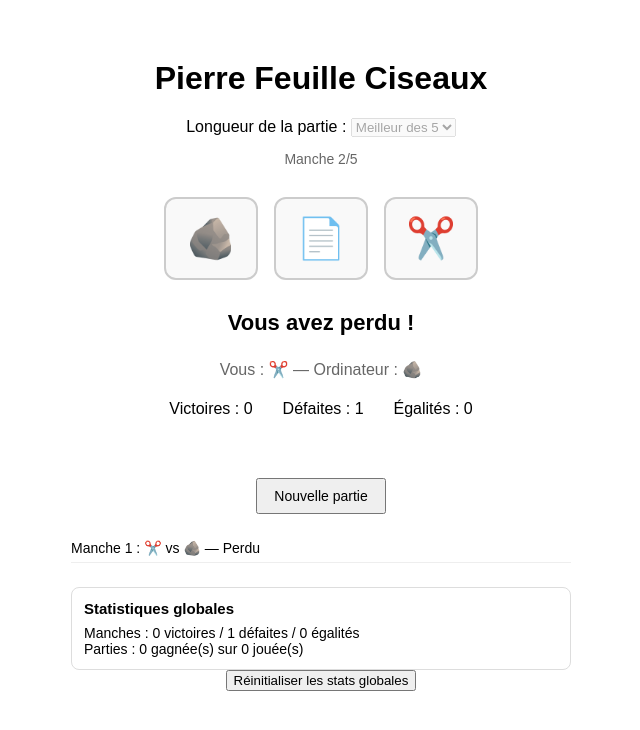
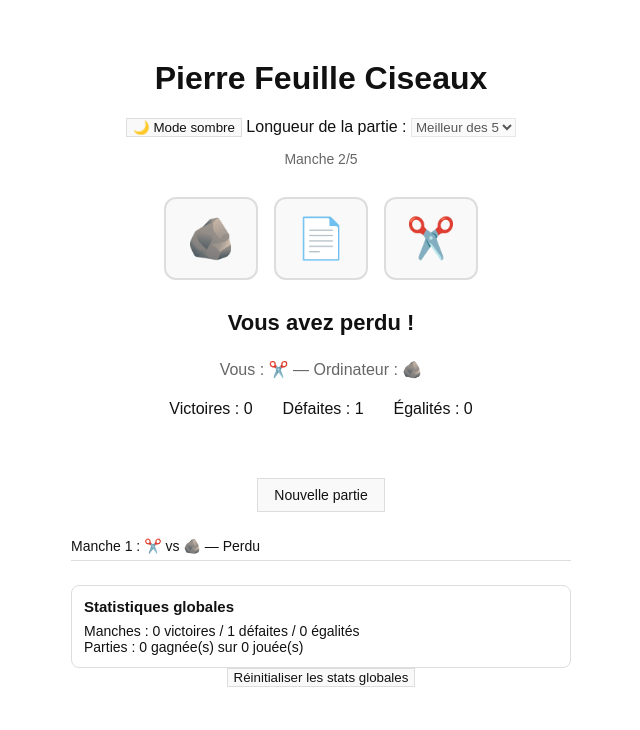
Before and after one commit to Mehdi-desgin/pierre-feuille-ciseaux, a plain HTML site: page index.html in a window 1280 px wide. Both pictures are taken after a click on the button "✂️". Shown: the whole page, without its empty margins (319-959 px from the left). Drawn offline with Linux system fonts and the light colour scheme.

Commit message:
Ajout du mode sombre

```diff
--- a/index.html
+++ b/index.html
@@ -5,11 +5,35 @@
   <meta name="viewport" content="width=device-width, initial-scale=1.0">
   <title>Pierre Feuille Ciseaux</title>
   <style>
+    :root {
+      --bg: #ffffff;
+      --text: #111111;
+      --border: #dddddd;
+      --button-bg: #f9f9f9;
+      --button-hover: #eeeeee;
+    }
+
+    [data-theme="dark"] {
+      --bg: #1e1e1e;
+      --text: #f0f0f0;
+      --border: #444444;
+      --button-bg: #2c2c2c;
+      --button-hover: #3a3a3a;
+    }
+
     body {
       font-family: sans-serif;
       max-width: 500px;
       margin: 60px auto;
       text-align: center;
+      background: var(--bg);
+      color: var(--text);
+    }
+
+    select, button {
+      background: var(--button-bg);
+      color: var(--text);
+      border: 1px solid var(--border);
     }
 
     .choices {
@@ -23,13 +47,13 @@
       font-size: 40px;
       padding: 16px 20px;
       cursor: pointer;
-      border: 2px solid #ccc;
+      border: 2px solid var(--border);
       border-radius: 12px;
-      background: #f9f9f9;
+      background: var(--button-bg);
     }
 
     .choiceBtn:hover {
-      background: #eee;
+      background: var(--button-hover);
     }
 
     #result {
@@ -87,7 +111,7 @@
 
     #history li {
       padding: 6px 0;
-      border-bottom: 1px solid #eee;
+      border-bottom: 1px solid var(--border);
       display: flex;
       justify-content: space-between;
     }
@@ -95,7 +119,7 @@
     #globalStats {
       margin-top: 24px;
       padding: 12px;
-      border: 1px solid #ddd;
+      border: 1px solid var(--border);
       border-radius: 8px;
       font-size: 14px;
       text-align: left;
@@ -109,6 +133,8 @@
 </head>
 <body>
   <h1>Pierre Feuille Ciseaux</h1>
+
+  <button id="themeToggle">🌙 Mode sombre</button>
 
   <label for="lengthSelect">Longueur de la partie : </label>
   <select id="lengthSelect">
--- a/script.js
+++ b/script.js
@@ -11,6 +11,7 @@ const history = document.getElementById("history");
 const globalStats = document.getElementById("globalStats");
 const lengthSelect = document.getElementById("lengthSelect");
 const resetStatsBtn = document.getElementById("resetStatsBtn");
+const themeToggle = document.getElementById("themeToggle");
 
 const emojis = { pierre: "🪨", feuille: "📄", ciseaux: "✂️" };
 const beats = { pierre: "ciseaux", feuille: "pierre", ciseaux: "feuille" };
@@ -177,6 +178,19 @@ resetStatsBtn.addEventListener("click", () => {
   renderGlobalStats();
 });
 
+function applyTheme(theme) {
+  document.documentElement.dataset.theme = theme;
+  themeToggle.textContent = theme === "dark" ? "☀️ Mode clair" : "🌙 Mode sombre";
+}
+
+applyTheme(localStorage.getItem("pfcTheme") || "light");
+
+themeToggle.addEventListener("click", () => {
+  const newTheme = document.documentElement.dataset.theme === "dark" ? "light" : "dark";
+  localStorage.setItem("pfcTheme", newTheme);
+  applyTheme(newTheme);
+});
+
 lengthSelect.addEventListener("change", () => {
   maxRounds = Number(lengthSelect.value);
   roundCounter.textContent = `Manche 1/${maxRounds}`;
```
